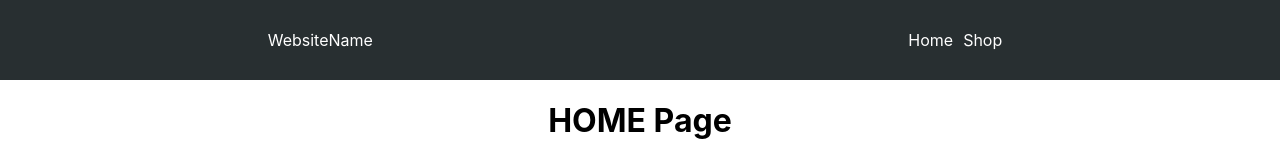
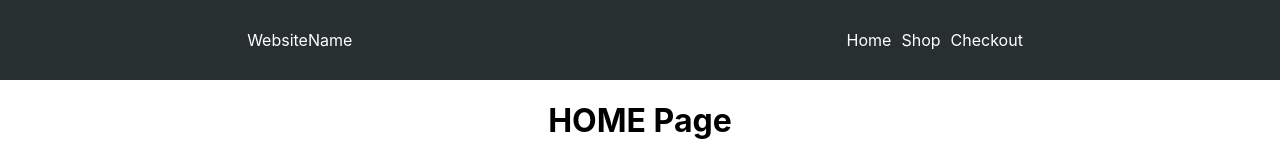
Before and after one commit to jw287962/shopping-cart, a React (Create React App) app: page / in a window 1280 px wide. Shown: the top 160 px of the page. Built offline with nearby package versions, Linux system fonts and the light colour scheme.

Commit message:
added checkout

```diff
--- a/src/Nav.js
+++ b/src/Nav.js
@@ -1,15 +1,29 @@
 import { Link } from "react-router-dom"
 import './css/nav.css'
-
+import {useLocation} from "react-router-dom";
+import React, {useState,useEffect} from "react"
 
 export const Nav = () => {
+  let { state } = useLocation();
+    const [allProducts,setAllProducts] = useState([]);
+
+    useEffect(()=>{
+      if( state && allProducts !== state.allProducts ){
+        setAllProducts(state.allProducts);
+      }
+    // console.log(data)
+
+    })
 
   return (
     <nav>
         <div>WebsiteName</div>
       <div>
-        <Link to="/">Home</Link>
-        <Link to="./Shop">Shop</Link>
+        <Link to="/"  state={{ allProducts: allProducts}}>Home</Link>
+        <Link to="./Shop"  state={{ allProducts: allProducts}}>Shop</Link>
+
+        <Link to="/shop/Checkout"  state={{ allProducts: allProducts}}>Checkout</Link>
+
       </div>
 
     </nav>
```
